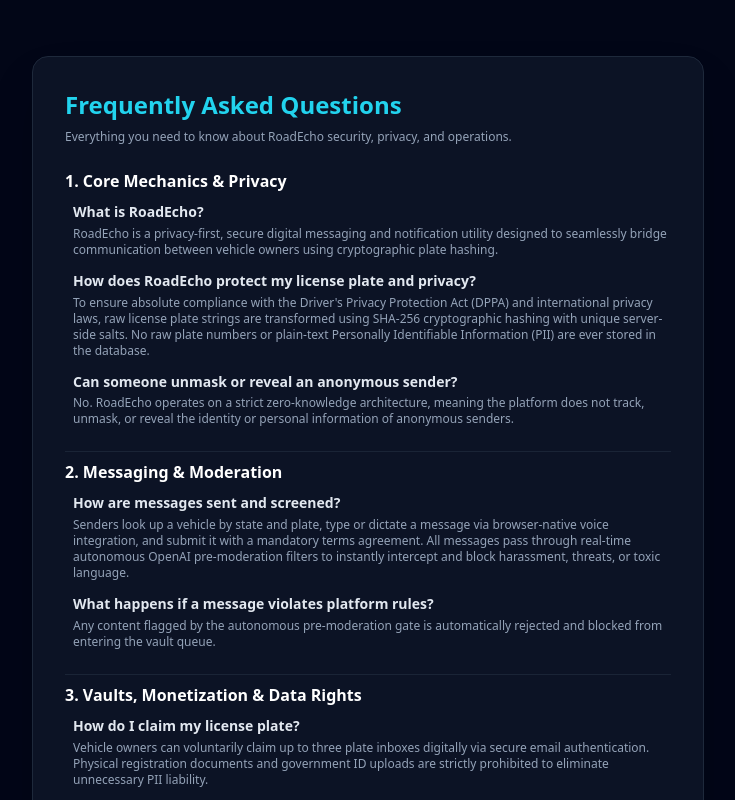
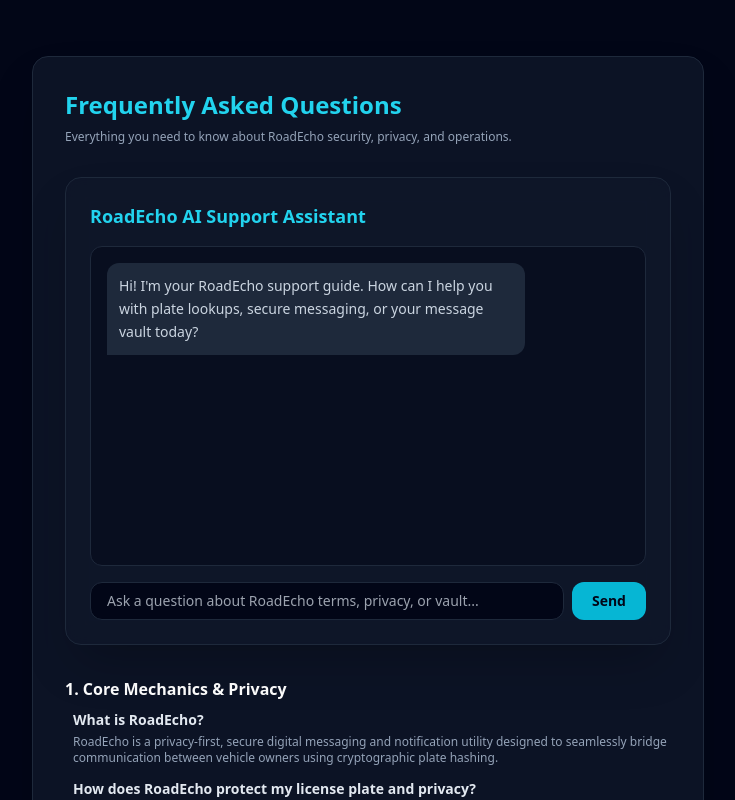
Before and after one commit to RoadEcho/roadecho, a Next.js app: page /faq in a window 1280 px wide. Shown: the top 800 px of the page, without its empty margins (272-1007 px from the left). Built offline with nearby package versions, Linux system fonts and the light colour scheme.

Commit message:
Integrate SupportChat component into FAQPage
Added SupportChat component to FAQ page for interactive assistance.

```diff
--- a/src/app/faq/page.tsx
+++ b/src/app/faq/page.tsx
@@ -1,9 +1,16 @@
+import SupportChat from "@/components/SupportChat";
+
 export default function FAQPage() {
   return (
     <main className="flex min-h-screen flex-col items-center justify-start p-6 bg-slate-950 text-slate-200">
       <div className="w-full max-w-2xl p-8 bg-slate-900/80 border border-slate-800 rounded-2xl shadow-2xl backdrop-blur-md my-8">
         <h1 className="text-2xl font-bold text-cyan-400 mb-2">Frequently Asked Questions</h1>
         <p className="text-xs text-slate-400 mb-6">Everything you need to know about RoadEcho security, privacy, and operations.</p>
+
+        {/* Embedded Interactive AI Support Assistant */}
+        <div className="mb-8">
+          <SupportChat />
+        </div>
 
         <div className="space-y-6 text-sm text-slate-300 leading-relaxed">
           {/* Section 1 */}
```
